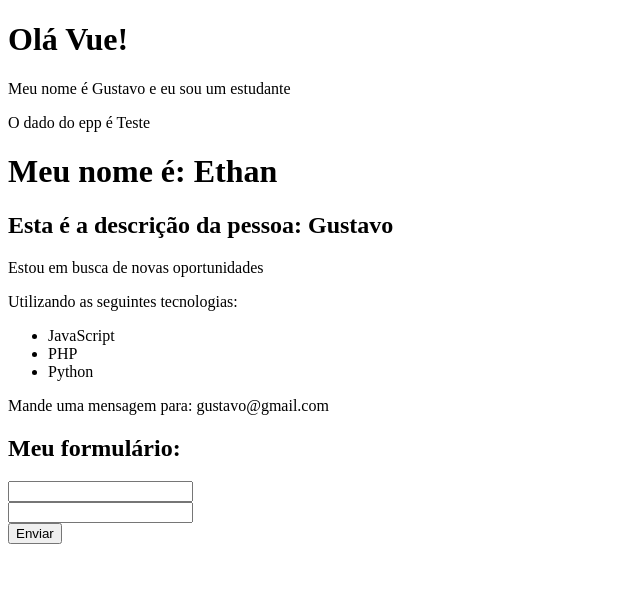
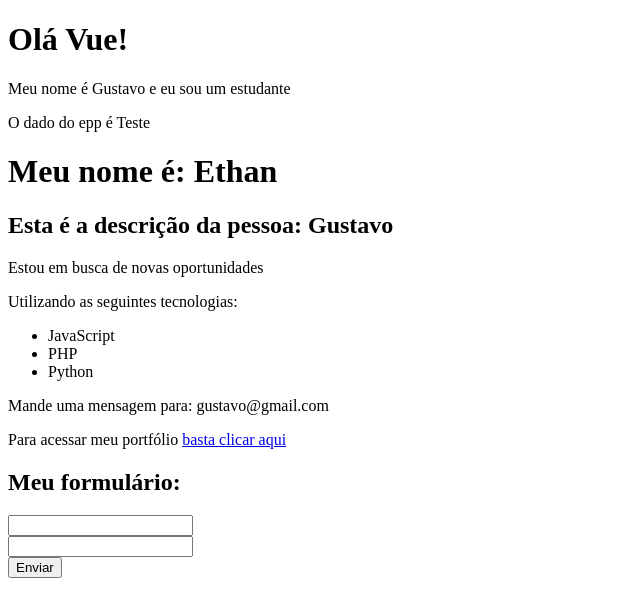
Before and after one commit to GustavoFrota/Vue-Pratica, a Vue app in the folder 2_projeto_vue/: page / in a window 1280 px wide. Shown: the top 616 px of the page, without its empty margins (0-640 px from the left). Built offline with nearby package versions, Linux system fonts and the light colour scheme.

Commit message:
Adicionando link

```diff
--- a/2_projeto_vue/src/components/Info.vue
+++ b/2_projeto_vue/src/components/Info.vue
@@ -9,6 +9,7 @@
         <li>Python</li>
     </ul>
     <p v-show="mostrar_email">Mande uma mensagem para: {{ email }}</p>
+    <p>Para acessar meu portfólio <a v-bind:href="meu_link" target="_blank">basta clicar aqui</a></p>
     </div>
 </template>
 
@@ -19,7 +20,8 @@
         return {
             esta_trabalhando: false,
             mostrar_email: true,
-            email: "gustavo@gmail.com"
+            email: "gustavo@gmail.com",
+            meu_link: "https://google.com"
         }
     }
 
```
